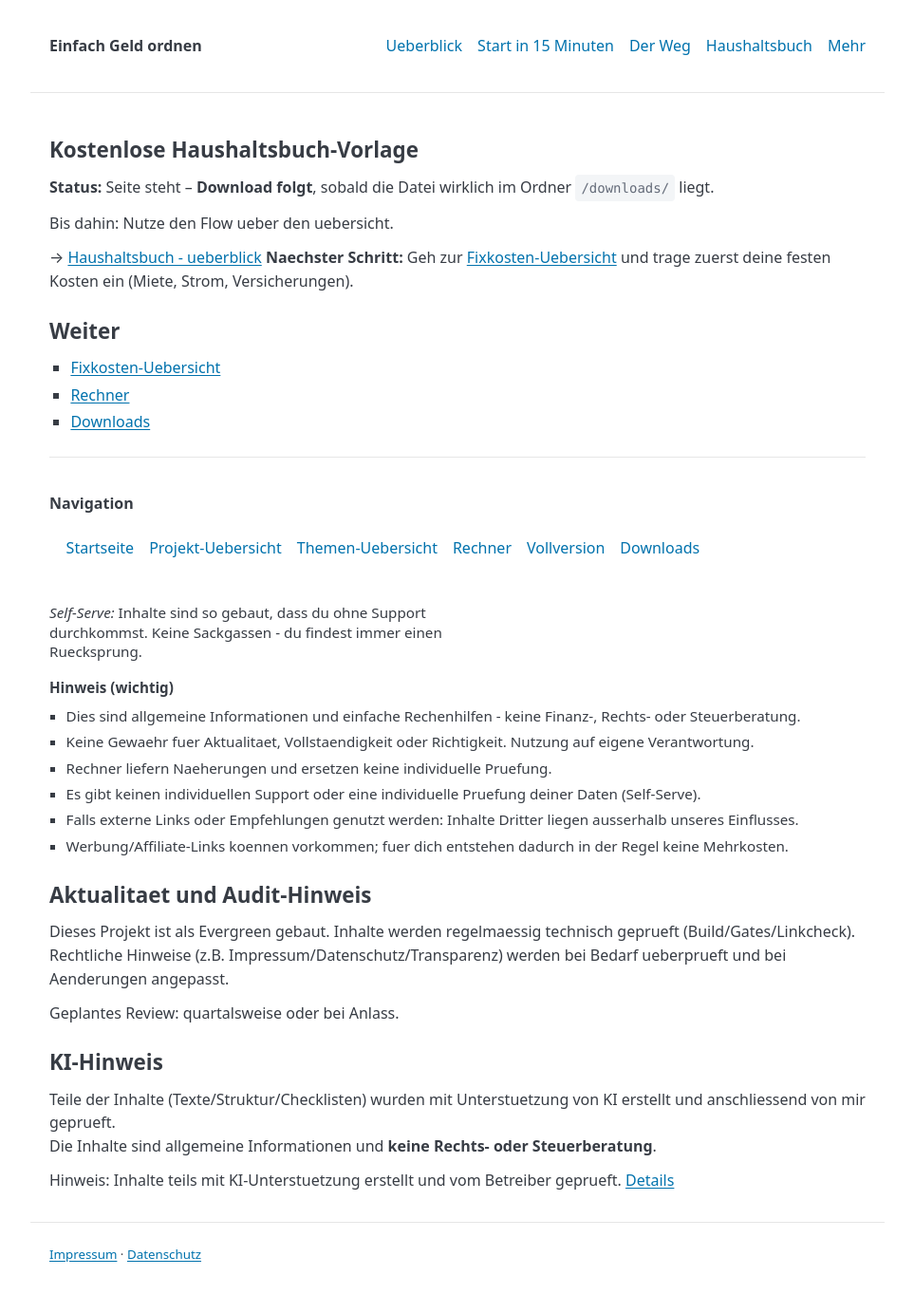
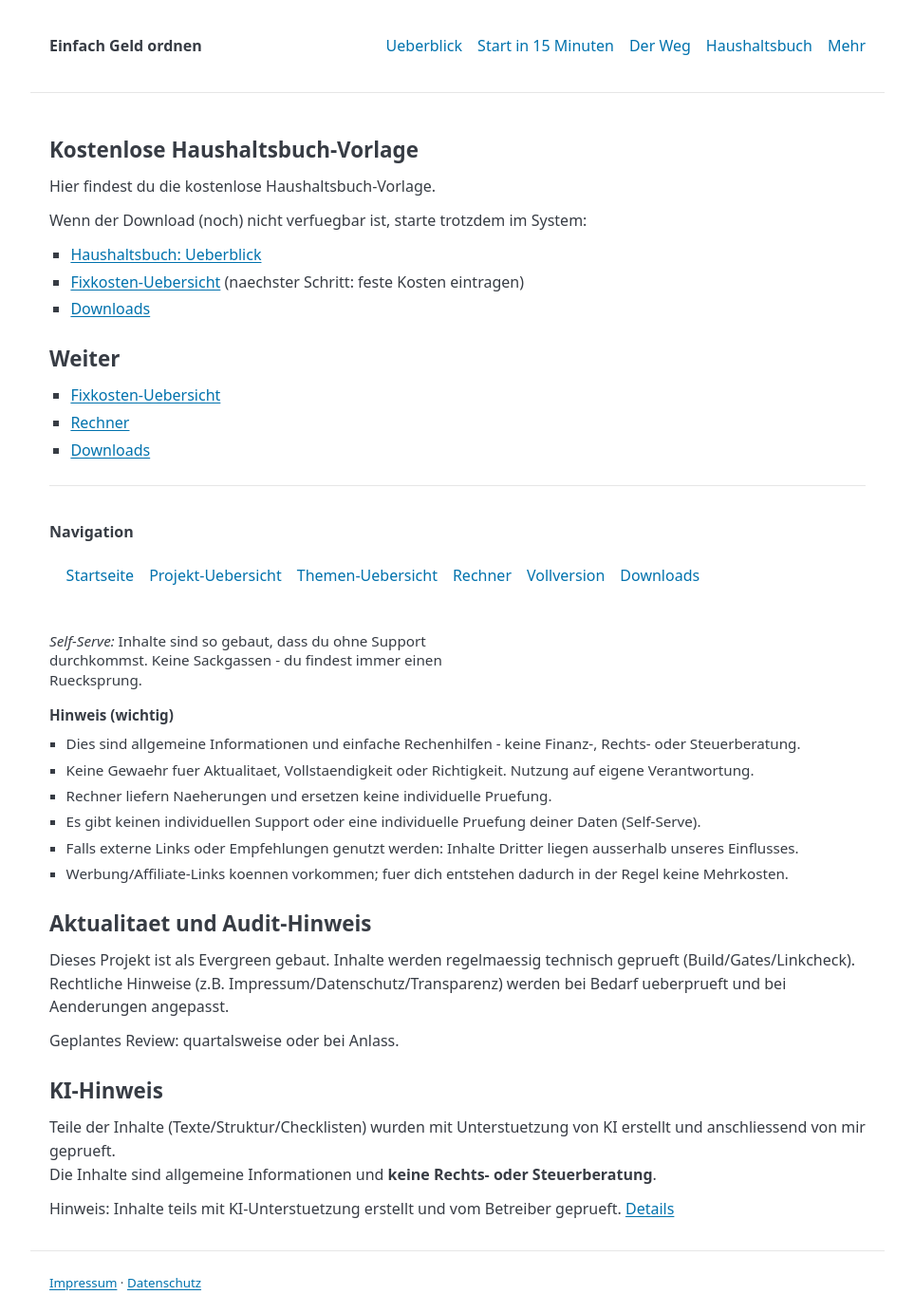
Before and after one commit to gluecklich-tools/einfach-geld-ordnen, a Jekyll site: the page built from seiten/haushaltsbuch-vorlage-kostenlos.md, in a window 1280 px wide. Shown: the whole page at 95% size, without its empty margins (158-1121 px from the left). Built offline with Jekyll 4.4.1, drawn with Linux system fonts in a browser that asks for light colours; before the commit the page ends 1353 px from its top, so only the background shows below that.

Commit message:
Klaus-Run: automated gates + push 2026-02-22 15:55

```diff
--- a/seiten/haushaltsbuch-vorlage-kostenlos.md
+++ b/seiten/haushaltsbuch-vorlage-kostenlos.md
@@ -10,12 +9,13 @@ description: "Kostenlose Haushaltsbuch-Vorlage – kurze Einordnung + klare näc
 ---
 ## Kostenlose Haushaltsbuch-Vorlage
 
-**Status:** Seite steht – **Download folgt**, sobald die Datei wirklich im Ordner `/downloads/` liegt.
+Hier findest du die kostenlose Haushaltsbuch-Vorlage.
 
-Bis dahin: Nutze den Flow ueber den uebersicht.
+Wenn der Download (noch) nicht verfuegbar ist, starte trotzdem im System:
 
-→ [Haushaltsbuch - ueberblick]({{site.baseurl}}/seiten/haushaltsbuch.html)
-**Naechster Schritt:** Geh zur [Fixkosten-Uebersicht]({{ site.baseurl }}/seiten/fixkosten-uebersicht.html) und trage zuerst deine festen Kosten ein (Miete, Strom, Versicherungen).
+- [Haushaltsbuch: Ueberblick]({{ site.baseurl }}/seiten/haushaltsbuch.html)
+- [Fixkosten-Uebersicht]({{ site.baseurl }}/seiten/fixkosten-uebersicht.html) (naechster Schritt: feste Kosten eintragen)
+- [Downloads]({{ site.baseurl }}/seiten/downloads.html)
 
 ## Weiter
 - [Fixkosten-Uebersicht]({{ site.baseurl }}/seiten/fixkosten-uebersicht.html)
```
Also changed, not shown: other parts of seiten/haushaltsbuch-vorlage-kostenlos.md (+0 -1 lines).
